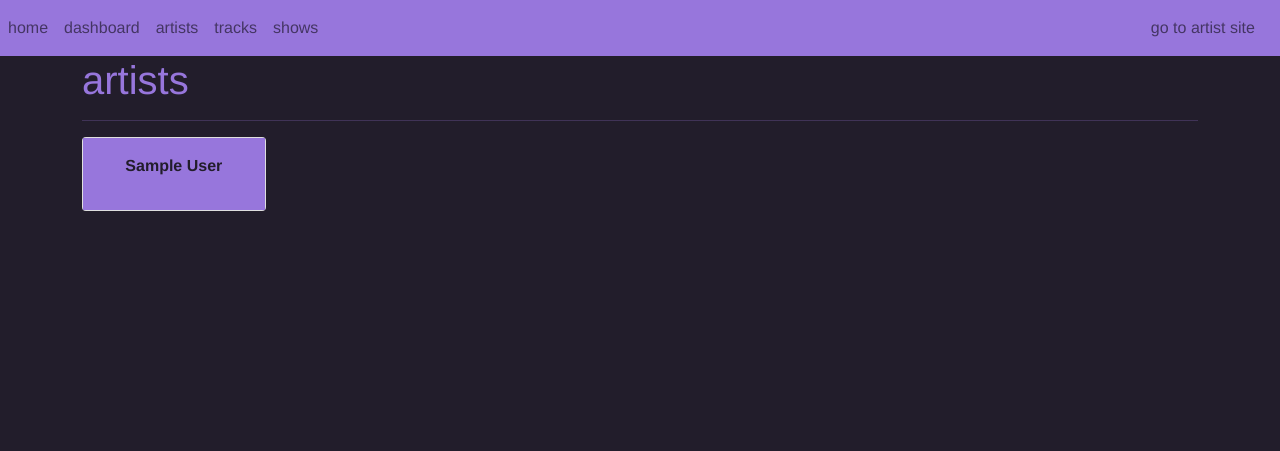
After one commit to HackOR2021/revamped-bandcamp, a Flask app: page /artists in a window 1280 px wide. The commit adds this page. Shown: the top 451 px of the page. Run offline with Flask 2, Linux system fonts and the light colour scheme; a database or web service that is not in the repository returns one stand-in record (values such as "Sample title"); some libraries are stand-ins or nearby versions.

Commit message:
artists page and add show functionaity

```diff
--- a/website/static/styles.css
+++ b/website/static/styles.css
@@ -136,6 +136,12 @@ footer div {
     color: #9776dc;
 }
 
+/* || New Show (fans) */
+
+.new-show-pg label {
+    color: #9776dc;
+}
+
 /* || Edit tracks (artist) */
 
 .edit-btns {
--- /dev/null
+++ b/website/templates/artists.html
@@ -0,0 +1,20 @@
+{% extends "fan_base.html" %} {% block title %}artists{% endblock %}
+
+{% block content %}
+<h1>artists</h1>
+<hr>
+<div class="row row-cols-1 row-cols-md-5 g-4">
+{% for artist in artists %}
+
+<div class="col">
+    <div class="card" style="width: 90%;">
+        <div class="card-body">
+            <center><p><strong>{{ artist["first_name"]}} {{ artist["last_name"] }}</strong></p></center>
+        </div>
+      </div>
+
+</div>
+
+{% endfor %}
+</div>
+{% endblock %}
--- a/website/templates/fan_base.html
+++ b/website/templates/fan_base.html
@@ -38,10 +38,10 @@
                         <a class="nav-link" id="login" href="/">home</a>
                    </li>
                    <li class="nav-item">
-                    <a class="nav-link" id="dashboard" href="#">dashboard</a>
+                    <a class="nav-link" id="dashboard" href="/fan-dashboard">dashboard</a>
                     </li>
                    <li class="nav-item">
-                        <a class="nav-link" id="dashboard" href="#">explore</a>
+                        <a class="nav-link" id="dashboard" href="/artists">artists</a>
                    </li>
                    <li class="nav-item">
                         <a class="nav-link" id="dashboard" href="#">tracks</a>
--- a/website/views.py
+++ b/website/views.py
@@ -28,6 +28,11 @@ def fan_dashboard():
 @views.route('/landing')
 def landing_page():
     return render_template('landing_page.html')
+
+@views.route('/artists')
+def artists():
+    db_artists = dbq.get_artists()
+    return render_template('artists.html', artists= db_artists)
 
 # Artist routes
 
@@ -82,6 +87,24 @@ def edit_shows():
     shows_to_edit = dbq.get_ten_shows()
     return render_template('edit_show.html', shows=shows_to_edit)
 
+@views.route('/edit-shows', methods = ['POST'])
+def add_show_form():
+    artist = "none"
+    name = request.form['show-name']
+    description = request.form['show-description']
+    genre = request.form['show-genre']
+    link = request.form['show-link']
+    date = request.form['show-date']
+    time = request.form['show-time']
+    pricing = request.form['pricing']
+
+    new_show = dbq.add_show(date, time, name, artist, description, link)
+    shows_to_edit = dbq.get_shows()
+
+    return render_template('edit_show.html', shows=shows_to_edit)
+
+
+
 @views.route('/view-tracks')
 def view_tracks():
     return render_template("view_tracks.html")
```
Also changed, not shown: website/templates/new_show.html (+3 -6 lines).
